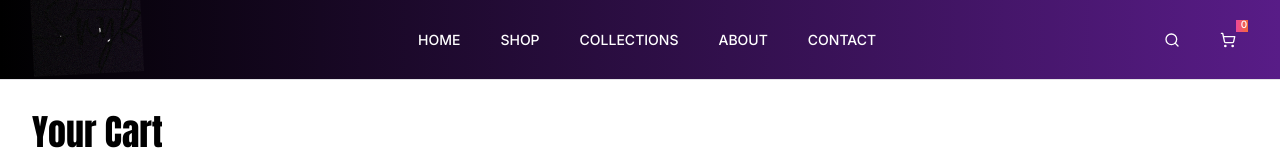
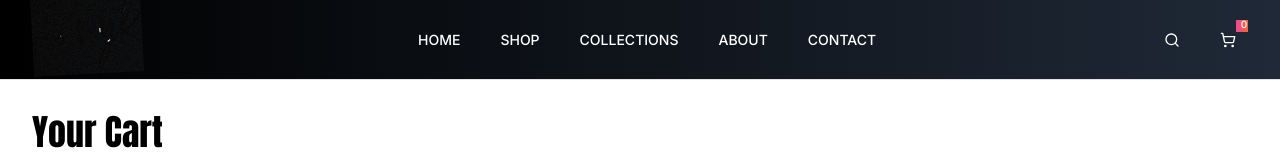
Before and after one commit to catianamm/snyk-streetwear-genesis, a React (Vite) app: page /cart in a window 1280 px wide. Shown: the top 160 px of the page. Built offline with nearby package versions, Linux system fonts and the light colour scheme; no server answers.

Commit message:
Code edited in Lovable Code Editor
Edited UI in Lovable

```diff
--- a/src/components/Navbar.tsx
+++ b/src/components/Navbar.tsx
@@ -60,7 +60,7 @@ const Navbar = () => {
   // Dynamic color based on scroll position
   const dynamicBackground = scrolled
     ? `bg-black`
-    : 'bg-gradient-to-r from-black to-purple-900';
+    : 'bg-gradient-to-r from-black to-gray-800';
 
   // Dynamic text color based on scroll
   const dynamicTextColor = scrolled
```
